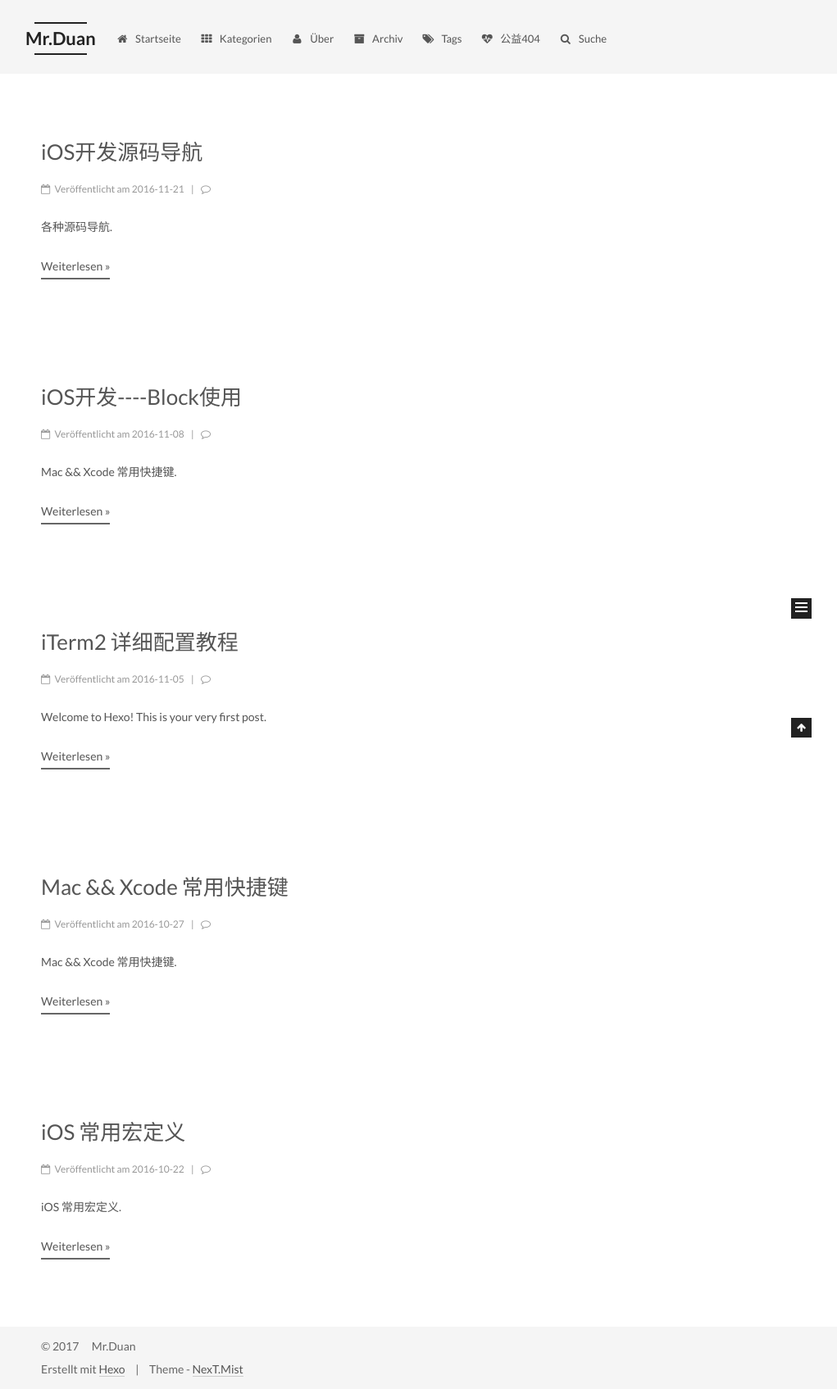
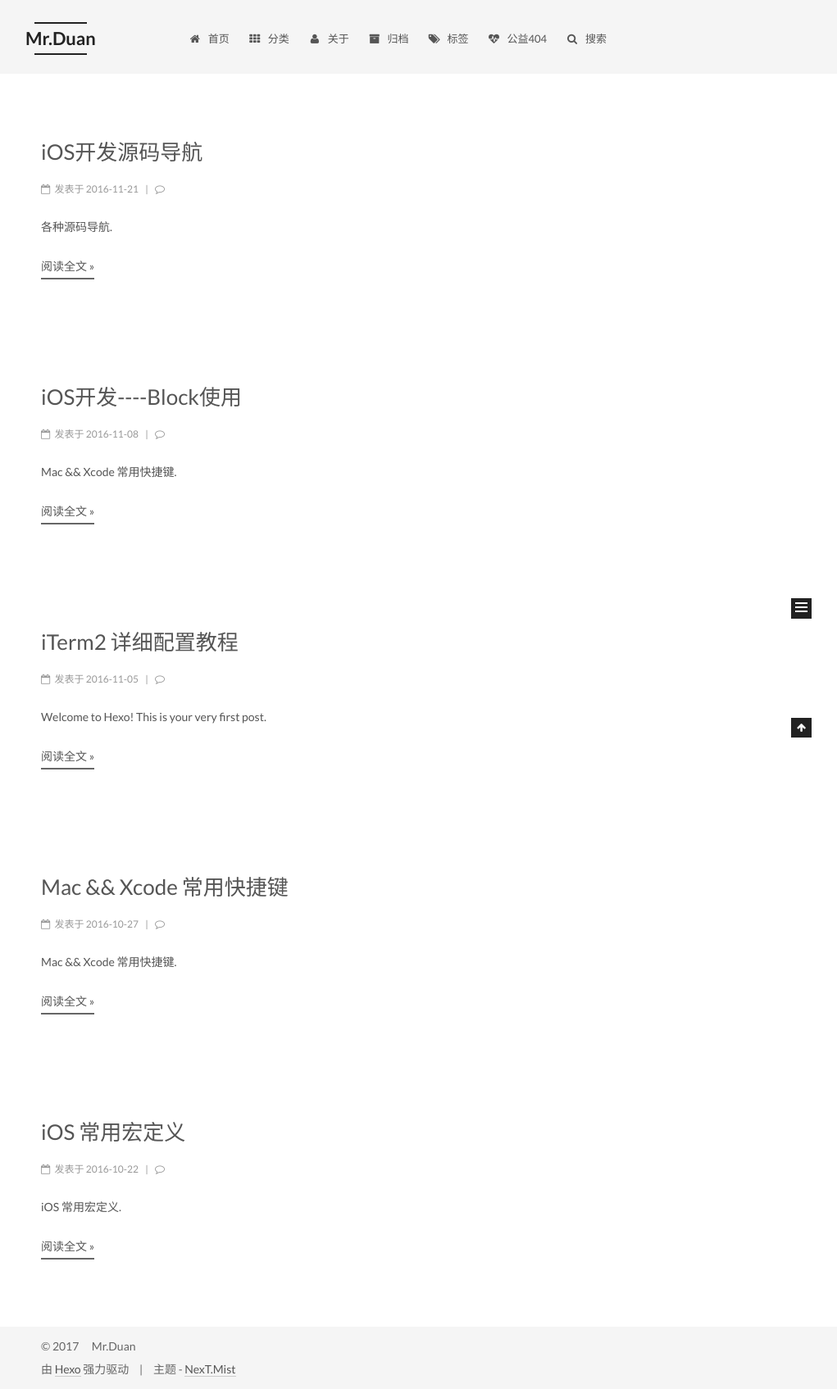
Before and after one commit to DPPCoder/DPCoder.github.io, a plain HTML site: page index.html in a window 1280 px wide. Shown: the whole page at 82% size, without its empty margins (240-1261 px from the left). Drawn offline with Linux system fonts and the light colour scheme; a script that the page names is missing; some icons are missing.

Commit message:
Site updated: 2017-02-10 15:34:04

```diff
--- a/css/main.css
+++ b/css/main.css
@@ -1705,7 +1705,7 @@ pre .javascript .function {
   width: 4px;
   height: 4px;
   border-radius: 50%;
-  background: #fa79be;
+  background: #a84e09;
 }
 .links-of-blogroll {
   font-size: 13px;
--- a/index.html
+++ b/index.html
@@ -5,7 +5,7 @@
 
 
 
-<html class="theme-next mist use-motion" lang="zh-CN">
+<html class="theme-next mist use-motion" lang="zh-Hans">
 <head>
   <meta charset="UTF-8"/>
 <meta http-equiv="X-UA-Compatible" content="IE=edge" />
@@ -132,7 +132,7 @@
   <title> Mr.Duan </title>
 </head>
 
-<body itemscope itemtype="http://schema.org/WebPage" lang="zh-CN">
+<body itemscope itemtype="http://schema.org/WebPage" lang="zh-Hans">
 
 
 
@@ -195,7 +195,7 @@
 
               <i class="menu-item-icon fa fa-fw fa-home"></i> <br />
 
-            Startseite
+            首页
           </a>
         </li>
 
@@ -205,7 +205,7 @@
 
               <i class="menu-item-icon fa fa-fw fa-th"></i> <br />
 
-            Kategorien
+            分类
           </a>
         </li>
 
@@ -215,7 +215,7 @@
 
               <i class="menu-item-icon fa fa-fw fa-user"></i> <br />
 
-            Über
+            关于
           </a>
         </li>
 
@@ -225,7 +225,7 @@
 
               <i class="menu-item-icon fa fa-fw fa-archive"></i> <br />
 
-            Archiv
+            归档
           </a>
         </li>
 
@@ -235,7 +235,7 @@
 
               <i class="menu-item-icon fa fa-fw fa-tags"></i> <br />
 
-            Tags
+            标签
           </a>
         </li>
 
@@ -258,7 +258,7 @@
 
               <i class="menu-item-icon fa fa-search fa-fw"></i> <br />
 
-            Suche
+            搜索
           </a>
         </li>
 
@@ -341,7 +341,7 @@
                 <i class="fa fa-calendar-o"></i>
               </span>
 
-                <span class="post-meta-item-text">Veröffentlicht am</span>
+                <span class="post-meta-item-text">发表于</span>
 
               <time title="Post created" itemprop="dateCreated datePublished" datetime="2016-11-21T16:37:25+08:00">
                 2016-11-21
@@ -394,7 +394,7 @@
           <!--noindex-->
           <div class="post-button text-center">
             <a class="btn" href="/2016/11/21/iOS开发源码导航/">
-              Weiterlesen &raquo;
+              阅读全文 &raquo;
             </a>
           </div>
           <!--/noindex-->
@@ -476,7 +476,7 @@
                 <i class="fa fa-calendar-o"></i>
               </span>
 
-                <span class="post-meta-item-text">Veröffentlicht am</span>
+                <span class="post-meta-item-text">发表于</span>
 
               <time title="Post created" itemprop="dateCreated datePublished" datetime="2016-11-08T16:44:24+08:00">
                 2016-11-08
@@ -529,7 +529,7 @@
           <!--noindex-->
           <div class="post-button text-center">
             <a class="btn" href="/2016/11/08/iOS开发-Block使用/">
-              Weiterlesen &raquo;
+              阅读全文 &raquo;
             </a>
           </div>
           <!--/noindex-->
@@ -611,7 +611,7 @@
                 <i class="fa fa-calendar-o"></i>
               </span>
 
-                <span class="post-meta-item-text">Veröffentlicht am</span>
+                <span class="post-meta-item-text">发表于</span>
 
               <time title="Post created" itemprop="dateCreated datePublished" datetime="2016-11-05T14:49:50+08:00">
                 2016-11-05
@@ -664,7 +664,7 @@
           <!--noindex-->
           <div class="post-button text-center">
             <a class="btn" href="/2016/11/05/iTerm2-详细配置教程/">
-              Weiterlesen &raquo;
+              阅读全文 &raquo;
             </a>
           </div>
           <!--/noindex-->
@@ -746,7 +746,7 @@
                 <i class="fa fa-calendar-o"></i>
               </span>
 
-                <span class="post-meta-item-text">Veröffentlicht am</span>
+                <span class="post-meta-item-text">发表于</span>
 
               <time title="Post created" itemprop="dateCreated datePublished" datetime="2016-10-27T15:22:49+08:00">
                 2016-10-27
@@ -799,7 +799,7 @@
           <!--noindex-->
           <div class="post-button text-center">
             <a class="btn" href="/2016/10/27/Mac-Xcode-常用快捷键/">
-              Weiterlesen &raquo;
+              阅读全文 &raquo;
             </a>
           </div>
           <!--/noindex-->
@@ -881,7 +881,7 @@
                 <i class="fa fa-calendar-o"></i>
               </span>
 
-                <span class="post-meta-item-text">Veröffentlicht am</span>
+                <span class="post-meta-item-text">发表于</span>
 
               <time title="Post created" itemprop="dateCreated datePublished" datetime="2016-10-22T16:30:22+08:00">
                 2016-10-22
@@ -934,7 +934,7 @@
           <!--noindex-->
           <div class="post-button text-center">
             <a class="btn" href="/2016/10/22/iOS-常用宏定义/">
-              Weiterlesen &raquo;
+              阅读全文 &raquo;
             </a>
           </div>
           <!--/noindex-->
@@ -1011,7 +1011,7 @@
             <div class="site-state-item site-state-posts">
               <a href="/archives">
                 <span class="site-state-item-count">5</span>
-                <span class="site-state-item-name">Artikel</span>
+                <span class="site-state-item-name">日志</span>
               </a>
             </div>
 
@@ -1022,7 +1022,7 @@
             <div class="site-state-item site-state-tags">
               <a href="/tags">
                 <span class="site-state-item-count">2</span>
-                <span class="site-state-item-name">Tags</span>
+                <span class="site-state-item-name">标签</span>
               </a>
             </div>
 
@@ -1070,11 +1070,11 @@
 
 
 <div class="powered-by">
-  Erstellt mit  <a class="theme-link" href="https://hexo.io">Hexo</a>
+  由 <a class="theme-link" href="https://hexo.io">Hexo</a> 强力驱动
 </div>
 
 <div class="theme-info">
-  Theme -
+  主题 -
   <a class="theme-link" href="https://github.com/iissnan/hexo-theme-next">
     NexT.Mist
   </a>
```
Also changed, not shown: 2016/10/22/iOS-常用宏定义/index.html (+15 -15 lines), 2016/10/27/Mac-Xcode-常用快捷键/index.html (+13 -13 lines), 2016/11/05/iTerm2-详细配置教程/index.html (+15 -15 lines), 2016/11/08/iOS开发-Block使用/index.html (+13 -13 lines), 2016/11/21/iOS开发源码导航/index.html (+15 -15 lines), 404.html (+12 -12 lines), about/index.html (+12 -12 lines), archives/2016/10/index.html (+14 -14 lines), archives/2016/11/index.html (+14 -14 lines), archives/2016/index.html (+14 -14 lines), archives/index.html (+14 -14 lines), instagram/index.html (+12 -12 lines), tags/Mac/index.html (+14 -14 lines), tags/index.html (+12 -12 lines), 1 other file.
